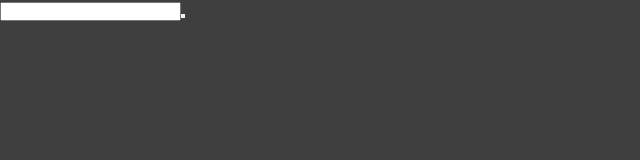
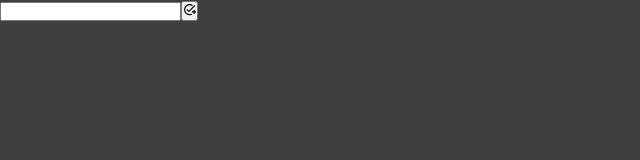
Before and after one commit to EletroCP/To-do-list-React, a React (Create React App) app: page / in a window 1280 px wide. Shown: the top 160 px of the page, without its empty margins (0-640 px from the left). Built offline with nearby package versions, Linux system fonts and the light colour scheme.

Commit message:
feat: Icone adicionado no botão de adicionar tarefa

```diff
--- a/src/componets/HeaderApp.js
+++ b/src/componets/HeaderApp.js
@@ -1,11 +1,13 @@
 import React from 'react';
 import '../App.css';
+
+import { MdOutlineAddTask } from 'react-icons/md'
 
 const HeaderApp = () => {
   return (
     <header className="App-header">
       <input type='text' className='toDo'/>
-      <button className='insert'/>
+      <button className='insert'><MdOutlineAddTask/></button>
     </header>
   );
 };
```
